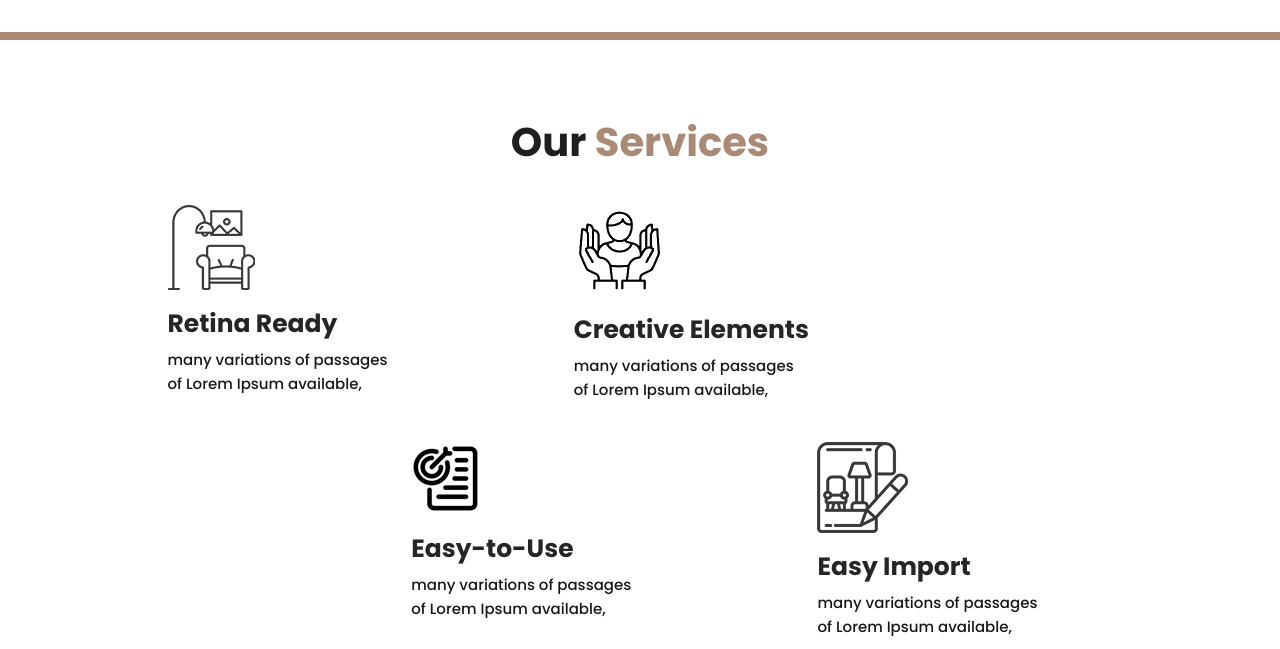
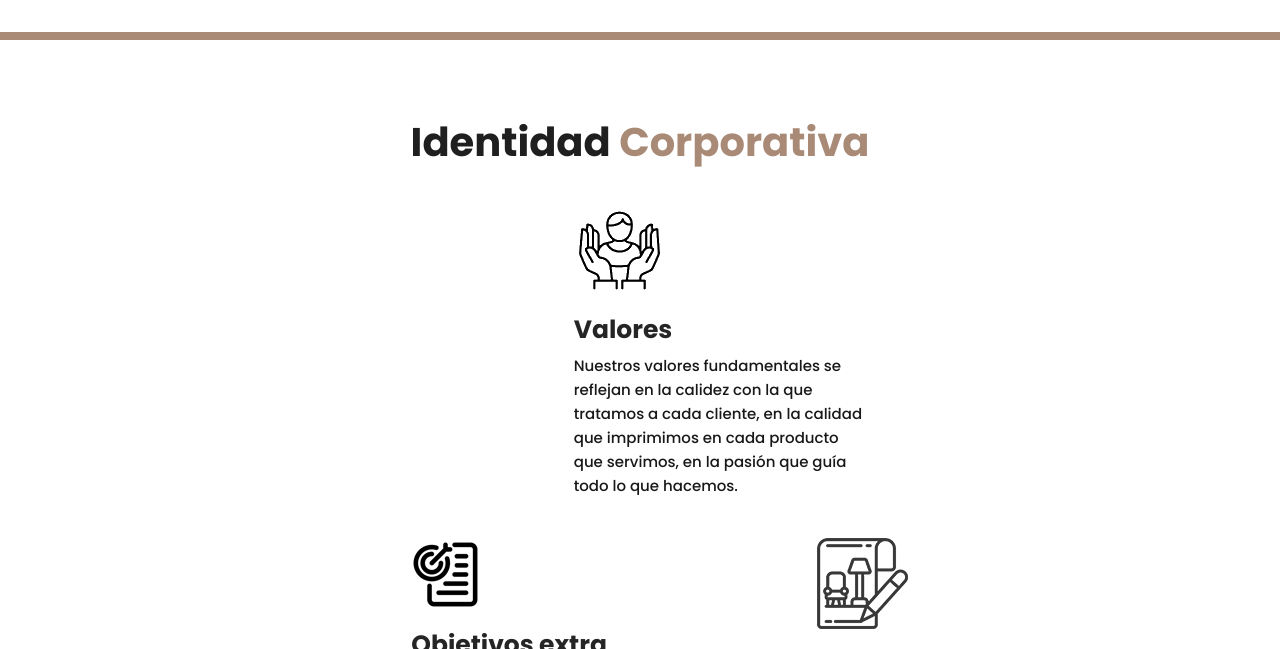
Before and after one commit to ThekillerPros23/proyecto_web, a plain HTML site: page service.html in a window 1280 px wide. Shown: the part 151-800 px from the top of the page. Drawn offline with nearby package versions, Linux system fonts and the light colour scheme; a web font is replaced by a local one.

Commit message:
Update service.html

```diff
--- a/service.html
+++ b/service.html
@@ -87,12 +87,12 @@
       <!-- end header inner -->
       <!-- end header -->
       <!--  service -->
-      <div class="service">
+      <div id="service" class="service">
          <div class="container">
             <div class="row">
                <div class="col-md-12">
                   <div class="titlepage">
-                     <h2>Our <span class="green">Services</span></h2>
+                     <h2>Identidad <span class="green">Corporativa</span></h2>
                   </div>
                </div>
             </div>
@@ -100,31 +100,27 @@
                <div class="col-md-10 offset-md-1">
                   <div class="row">
                      <div class="col-md-4 col-sm-6">
-                        <div class="service_box">
-                           <i><img src="images/service1.png" alt="#"/></i>
-                           <h3>Retina Ready</h3>
-                           <p>many variations of passages <br>of Lorem Ipsum available,</p>
-                        </div>
+
                      </div>
                      <div class="col-md-4 offset-md-1 col-sm-6">
                         <div class="service_box">
                            <i><img src="images/service2.png" alt="#"/></i>
-                           <h3>Creative Elements</h3>
-                           <p>many variations of passages <br>of Lorem Ipsum available,</p>
+                           <h3>Valores</h3>
+                           <p>Nuestros valores fundamentales se reflejan en la calidez con la que tratamos a cada cliente, en la calidad que imprimimos en cada producto que servimos, en la pasión que guía todo lo que hacemos.</p>
                         </div>
                      </div>
                      <div class="col-md-4 offset-md-3 col-sm-6 mar_top">
                         <div class="service_box">
                            <i><img src="images/service3.png" alt="#"/></i>
-                           <h3>Easy-to-Use</h3>
-                           <p>many variations of passages <br>of Lorem Ipsum available,</p>
+                           <h3>Objetivos extra</h3>
+                           <p>Nos proponemos garantizar la satisfacción del cliente mediante un servicio y productos excepcionales, fomentar el consumo local y responsable como parte de nuestro compromiso con la comunida.</p>
                         </div>
                      </div>
                      <div class="col-md-4 offset-md-1 col-sm-6 mar_top">
                         <div class="service_box">
                            <i><img src="images/service4.png" alt="#"/></i>
-                           <h3>Easy Import</h3>
-                           <p>many variations of passages <br>of Lorem Ipsum available,</p>
+                           <h3>Politicas</h3>
+                           <p>En Cafetería Lumé mantenemos un firme compromiso con la calidad, a través de procesos cuidadosamente estandarizados y en constante mejora.</p>
                         </div>
                      </div>
                      <div class="col-md-12">
```
